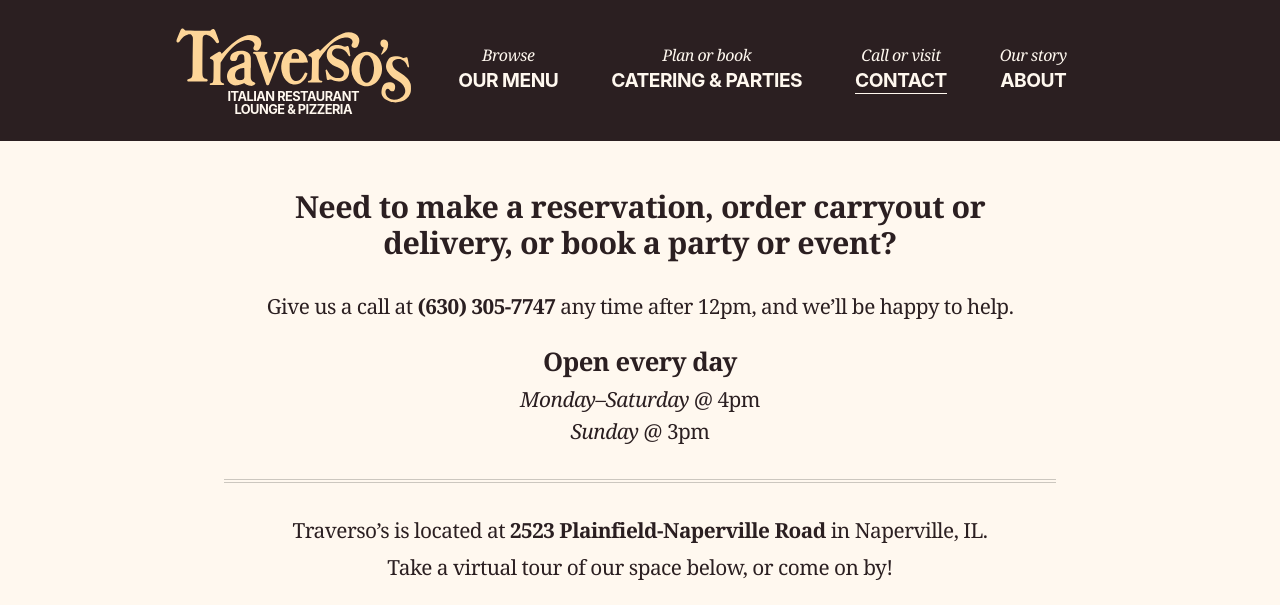
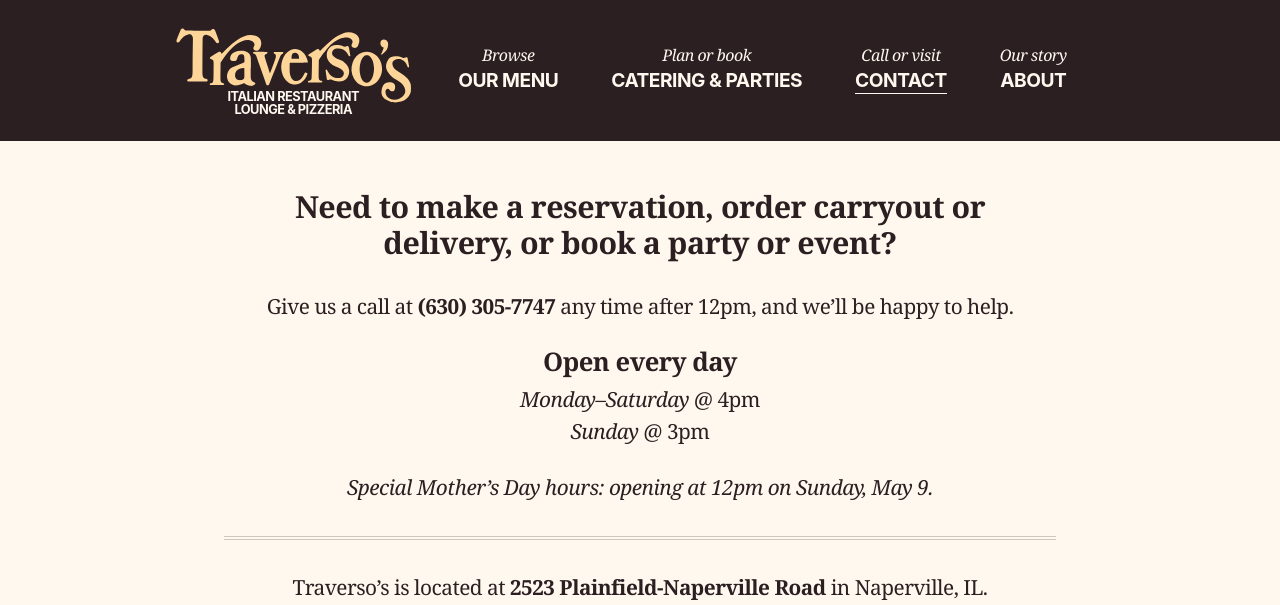
Before and after one commit to traversos/traversos.github.io, a Jekyll site: the page built from contact/index.html, in a window 1280 px wide and 900 px high, cut to the strip 0-605 px from the top of the window. Built offline with Jekyll 4.4.1, drawn with Linux system fonts in a browser that asks for light colours; nearby versions of some CDN libraries.

Commit message:
Mother's day hours

```diff
--- a/contact/index.html
+++ b/contact/index.html
@@ -15,6 +15,8 @@
       <li><em>Monday–Saturday</em> @ 4pm</li>
       <li><em>Sunday</em> @ 3pm</li>
     </ul>
+
+    <small><em>Special Mother’s Day hours: opening at 12pm on Sunday, May 9.</em></small>
     <hr>
     <p class="push-half--bottom">Traverso’s is located at <strong>2523 Plainfield-Naperville Road</strong> in Naperville, IL.</p>
     <p>Take a virtual tour of our space below, or come on by!</p>
--- a/index.html
+++ b/index.html
@@ -42,6 +42,7 @@
       <li><em>Monday–Saturday</em> @ 4pm</li>
       <li><em>Sunday</em> @ 3pm</li>
     </ul>
+    <small><em>Special Mother’s Day hours: opening at 12pm on Sunday, May 9.</em></small>
     <hr>
     <p class="push-half--bottom"><em>We’re located at</em></p>
     <h2 class="push-half--bottom">2523 Plainfield-Naperville Road</h2>
```
